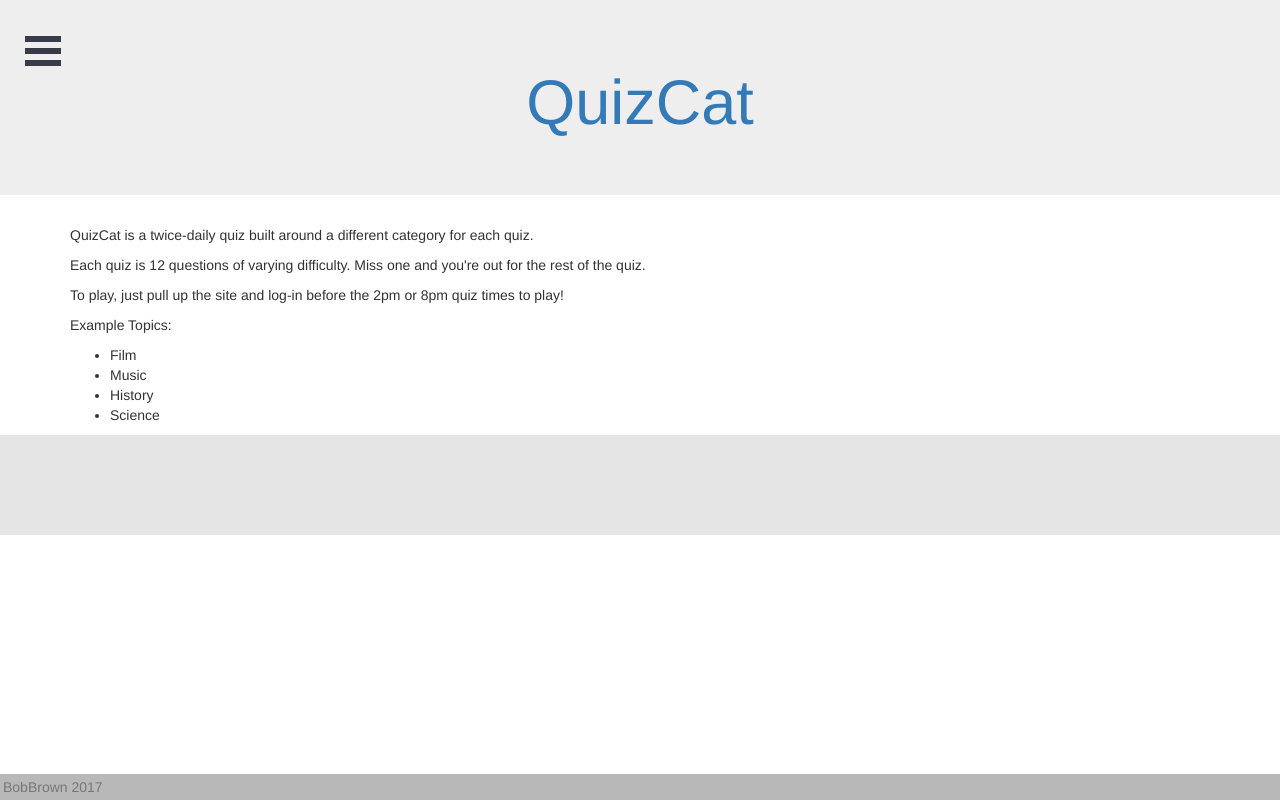
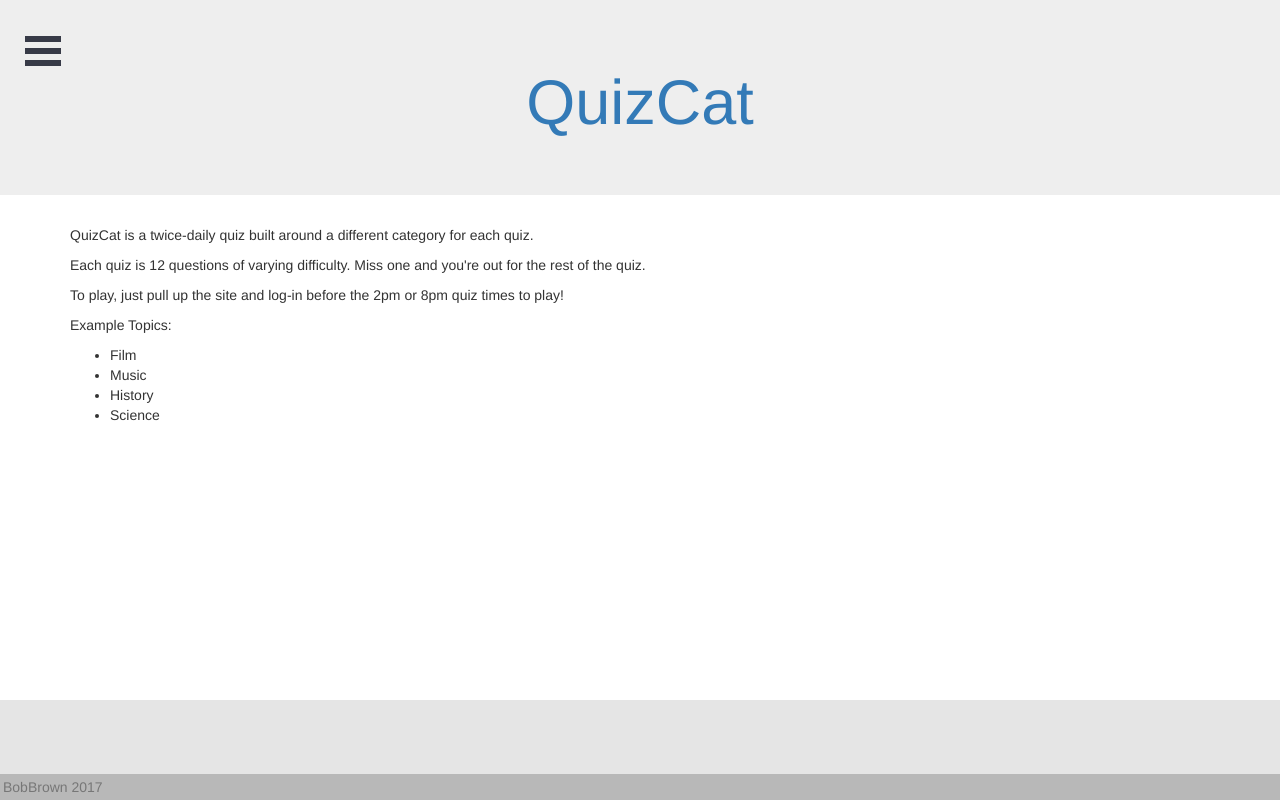
Before and after one commit to robertbernardbrown/QuizCat, a React (Create React App) app in the folder client/: page /about in a window 1280 px wide. Built offline with nearby package versions, Linux system fonts and the light colour scheme.

Commit message:
creates new build folder and fixes footer

```diff
--- a/client/src/components/Footer/Footer.js
+++ b/client/src/components/Footer/Footer.js
@@ -2,7 +2,7 @@ import React from "react";
 import "./Footer.css";
 
 const Footer = () => (
-    <footer className="footer fixed-bottom" id="footer">
+    <footer className="footer navbar-fixed-bottom" id="footer">
         <div className="container">
             <span className="text-muted footer-block">BobBrown 2017</span>
         </div>
```
Also changed, not shown: 16 other files (tests, documents, lock files or other folders).
